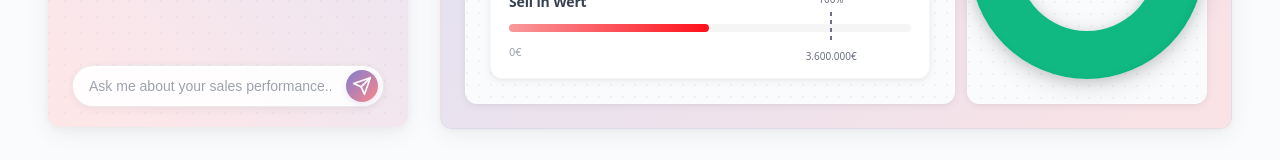
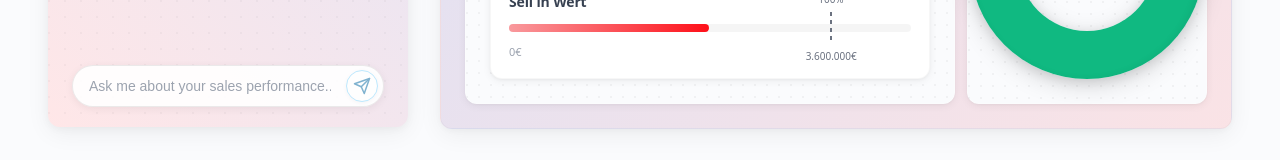
Before and after one commit to SalesCrew/MarsPets, a React (Vite) app: page / in a window 1280 px wide. Shown: the part 376-536 px from the top of the page. Built offline with nearby package versions, Linux system fonts and the light colour scheme.

Commit message:
feat(ui): apply refined Sky palette for user bubble (bg/border/text) and outlined send button with sky hover

```diff
--- a/src/App.css
+++ b/src/App.css
@@ -1651,8 +1651,9 @@
 }
 
 .message--user .message-content {
-  background: linear-gradient(135deg, rgba(0, 0, 159, 0.4) 0%, rgba(254, 16, 25, 0.4) 100%);
-  color: white;
+  background: #f0f9ff; /* soft sky tint */
+  border: 1px solid #bae6fd; /* subtle sky border */
+  color: #075985; /* readable sky-800 text */
   border-bottom-right-radius: 4px;
 }
 
@@ -1809,20 +1810,23 @@
   width: 32px;
   height: 32px;
   border-radius: 50%;
-  border: none;
-  background: linear-gradient(135deg, #00009f 0%, #fe1019 100%);
-  color: white;
+  border: 1px solid #7dd3fc; /* sky-300 */
+  background: #ffffff; /* minimal outlined */
+  color: #0369a1; /* sky-700 */
   display: flex;
   align-items: center;
   justify-content: center;
   cursor: pointer;
   transition: all 0.2s ease;
-  box-shadow: 0 2px 8px rgba(0, 0, 159, 0.2);
+  box-shadow: 0 1px 4px rgba(0, 0, 0, 0.08);
 }
 
 .send-button:hover:not(:disabled) {
   transform: translateY(-50%) translateY(-1px);
-  box-shadow: 0 4px 12px rgba(0, 0, 159, 0.3);
+  background: #0284c7; /* sky-600 */
+  color: #ffffff;
+  border-color: transparent;
+  box-shadow: 0 4px 12px rgba(2, 132, 199, 0.25);
 }
 
 .send-button:disabled {
```
